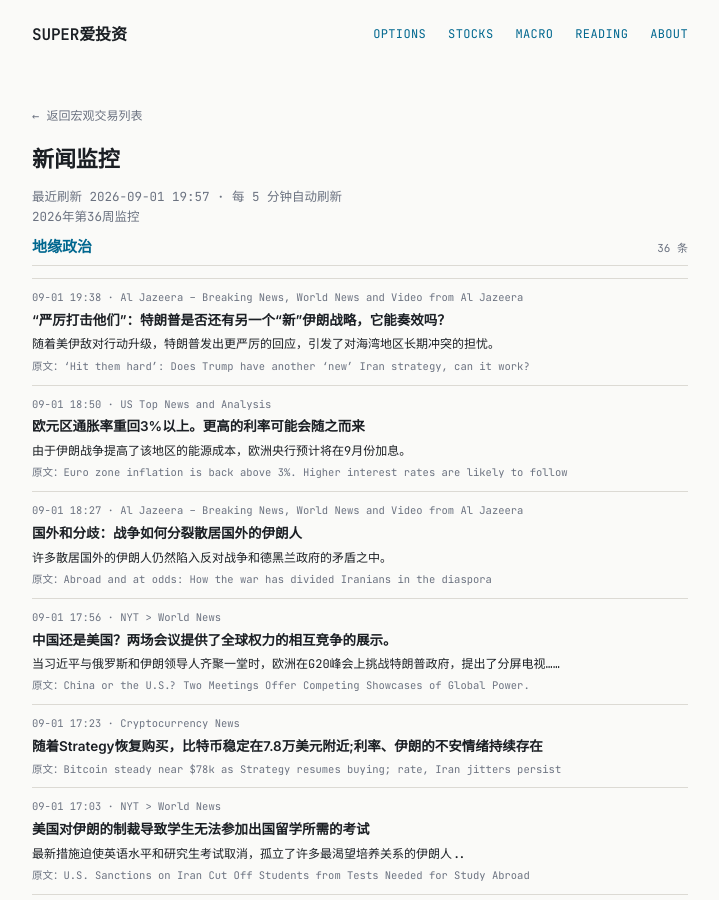
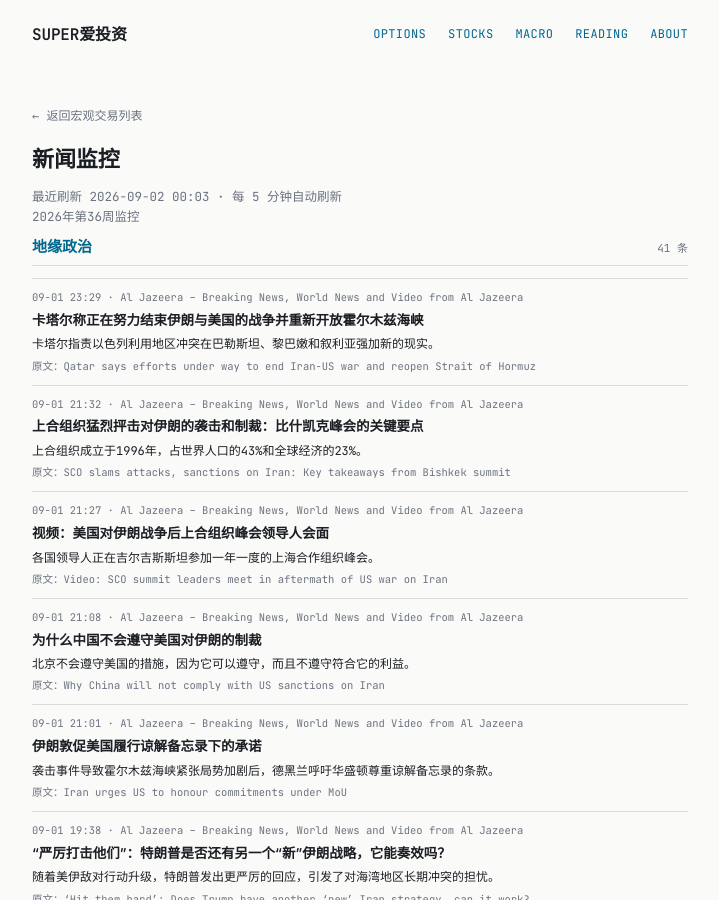
Before and after one commit to tang3super/tang3super.github.io, a Jekyll site: the page built from macro-trade/news-digest.md, in a window 1280 px wide and 900 px high. Shown: the whole window, without its empty margins (280-999 px from the left). Built offline with Jekyll 4.4.1, drawn with Linux system fonts in a browser that asks for light colours; some of the changed text lies outside the part shown.

Commit message:
sync news-digest article

```diff
--- a/macro-trade/news-digest.md
+++ b/macro-trade/news-digest.md
@@ -2,14 +2,49 @@
 layout: news-digest
 permalink: /macro-trade/news-digest/
 title: 新闻监控
-date: '2026-09-01'
+date: '2026-09-02'
 summary: 2026年第36周监控
 week_label: 2026年第36周监控
-last_updated: 2026-09-01 19:57
+last_updated: 2026-09-02 00:03
 refresh_note: 每 5 分钟自动刷新
 topics:
 - name: 地缘政治
   items:
+  - title: Qatar says efforts under way to end Iran-US war and reopen Strait of Hormuz
+    summary: Qatar accuses Israel of exploiting regional conflicts to impose new realities in Palestine, Lebanon, and Syria.
+    link: https://www.aljazeera.com/news/2026/9/1/qatar-says-efforts-under-way-to-end-iran-us-war-and-reopen-strait-of-hormuz?traffic_source=rss
+    source: Al Jazeera – Breaking News, World News and Video from Al Jazeera
+    time: 09-01 23:29
+    title_zh: 卡塔尔称正在努力结束伊朗与美国的战争并重新开放霍尔木兹海峡
+    summary_zh: 卡塔尔指责以色列利用地区冲突在巴勒斯坦、黎巴嫩和叙利亚强加新的现实。
+  - title: 'SCO slams attacks, sanctions on Iran: Key takeaways from Bishkek summit'
+    summary: The SCO started in 1996 and accounts for 43 percent of the world’s population and 23 percent of the global economy.
+    link: https://www.aljazeera.com/news/2026/9/1/sco-slams-attacks-sanctions-on-iran-key-takeaways-from-bishkek-summit?traffic_source=rss
+    source: Al Jazeera – Breaking News, World News and Video from Al Jazeera
+    time: 09-01 21:32
+    title_zh: 上合组织猛烈抨击对伊朗的袭击和制裁：比什凯克峰会的关键要点
+    summary_zh: 上合组织成立于1996年，占世界人口的43%和全球经济的23%。
+  - title: 'Video: SCO summit leaders meet in aftermath of US war on Iran'
+    summary: Leaders are meeting in Kyrgyzstan for the annual Shanghai Cooperation Organisation Summit.
+    link: https://www.aljazeera.com/video/newsfeed/2026/9/1/video-sco-summit-leaders-meet-in-aftermath-of-us-war-on-iran?traffic_source=rss
+    source: Al Jazeera – Breaking News, World News and Video from Al Jazeera
+    time: 09-01 21:27
+    title_zh: 视频：美国对伊朗战争后上合组织峰会领导人会面
+    summary_zh: 各国领导人正在吉尔吉斯斯坦参加一年一度的上海合作组织峰会。
+  - title: Why China will not comply with US sanctions on Iran
+    summary: Beijing will not comply with US measures because it can and because it’s in its interest not to.
+    link: https://www.aljazeera.com/opinions/2026/9/1/why-china-will-not-comply-with-us-sanctions-on-iran?traffic_source=rss
+    source: Al Jazeera – Breaking News, World News and Video from Al Jazeera
+    time: 09-01 21:08
+    title_zh: 为什么中国不会遵守美国对伊朗的制裁
+    summary_zh: 北京不会遵守美国的措施，因为它可以遵守，而且不遵守符合它的利益。
+  - title: Iran urges US to honour commitments under MoU
+    summary: Tehran calls for Washington to respect terms of MoU after attacks send tensions soaring in the Strait of Hormuz.
+    link: https://www.aljazeera.com/news/2026/9/1/iran-urges-us-to-honour-commitments-under-mou?traffic_source=rss
+    source: Al Jazeera – Breaking News, World News and Video from Al Jazeera
+    time: 09-01 21:01
+    title_zh: 伊朗敦促美国履行谅解备忘录下的承诺
+    summary_zh: 袭击事件导致霍尔木兹海峡紧张局势加剧后，德黑兰呼吁华盛顿尊重谅解备忘录的条款。
   - title: '‘Hit them hard’: Does Trump have another ‘new’ Iran strategy, can it work?'
     summary: Trump signals harsher response as US-Iran hostilities escalate, raising fears of prolonged conflict in the Gulf region.
     link: https://www.aljazeera.com/news/2026/9/1/hit-them-hard-does-trump-have-another-new-iran-strategy-can-it-work?traffic_source=rss
@@ -259,6 +294,13 @@ topics:
     summary_zh: 伊斯兰革命卫队说，伊朗南部的袭击造成几名士兵死亡和受伤。
 - name: 货币政策
   items:
+  - title: Fed Governor Barr says he'll support rate hike if inflation doesn't ease
+    summary: The policymaker said he's concerned about "broader price pressures taking hold" as inflation has prevailed above the Fed's 2% target.
+    link: https://www.cnbc.com/2026/09/01/fed-governor-barr-says-hell-support-rate-hike-if-inflation-doesnt-ease.html
+    source: US Top News and Analysis
+    time: 09-01 22:01
+    title_zh: 美联储理事巴尔表示，如果通胀不缓解，他将支持加息
+    summary_zh: 这位政策制定者表示，由于通胀率已高于美联储2%的目标，他担心“更广泛的价格压力将持续存在”。
   - title: Trump says U.S. growth could hit 20%. It’s happened only once since WWII
     summary: Trump argued rapid growth should not prompt Fed rate hikes, even as inflation remains above the central bank’s 2% target.
     link: https://www.cnbc.com/2026/08/31/trump-us-gdp-growth-20-percent-economy.html
```
